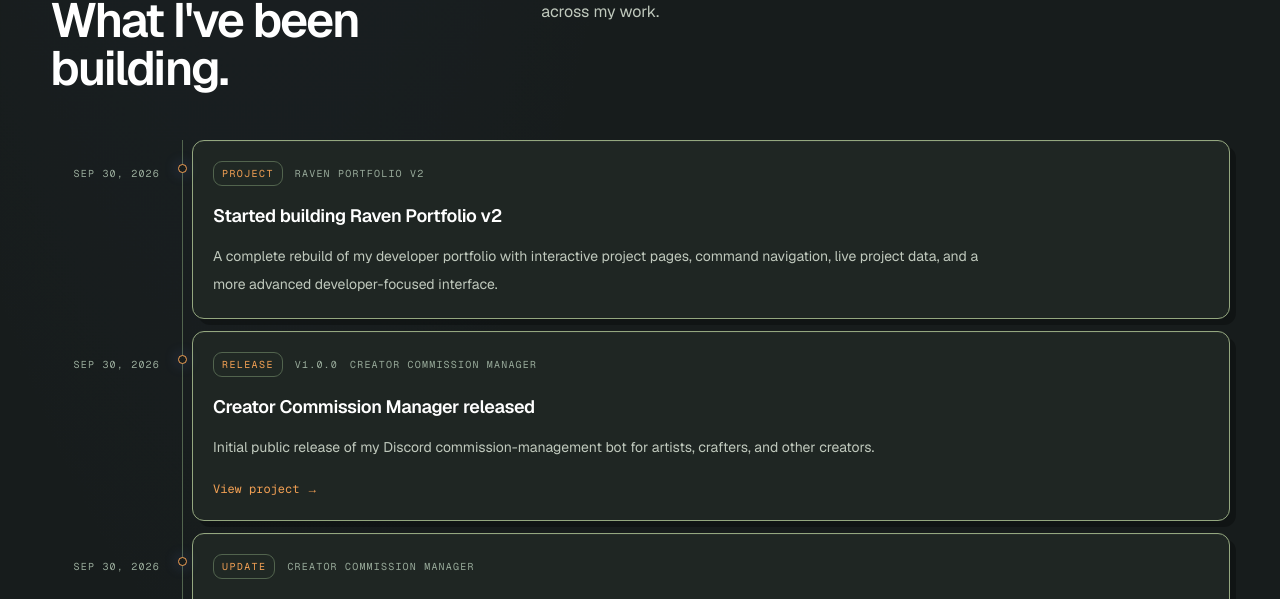
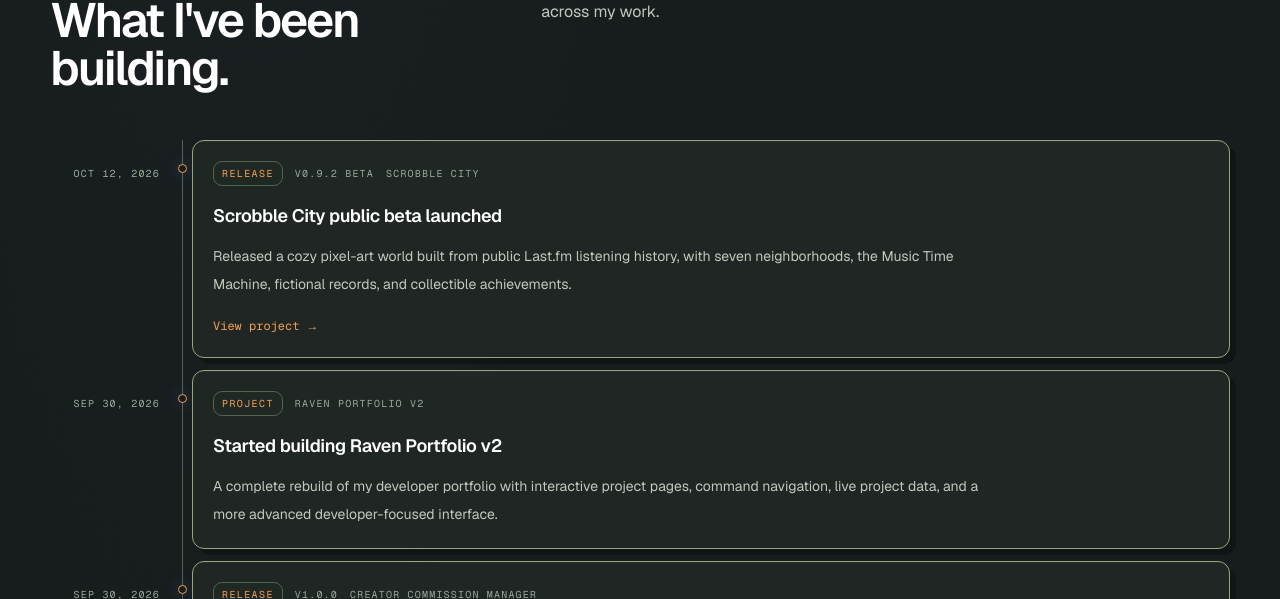
Before and after one commit to ellipticbean/raven-portfolio-v2, a Next.js app: page / in a window 1280 px wide. Shown: the part 4459-5058 px from the top of the page. Built offline with nearby package versions, Linux system fonts and the light colour scheme; no server answers.

Commit message:
Add Scrobble City public beta to activity history

```diff
--- a/src/data/activity.ts
+++ b/src/data/activity.ts
@@ -9,6 +9,16 @@
 };
 
 export const activity: ActivityItem[] = [
+  {
+    date: "2026-10-12",
+    type: "release",
+    title: "Scrobble City public beta launched",
+    description:
+      "Released a cozy pixel-art world built from public Last.fm listening history, with seven neighborhoods, the Music Time Machine, fictional records, and collectible achievements.",
+    project: "Scrobble City",
+    version: "v0.9.2 beta",
+    href: "/projects/scrobble-city",
+  },
   {
     date: "2026-09-30",
     type: "project",
```
